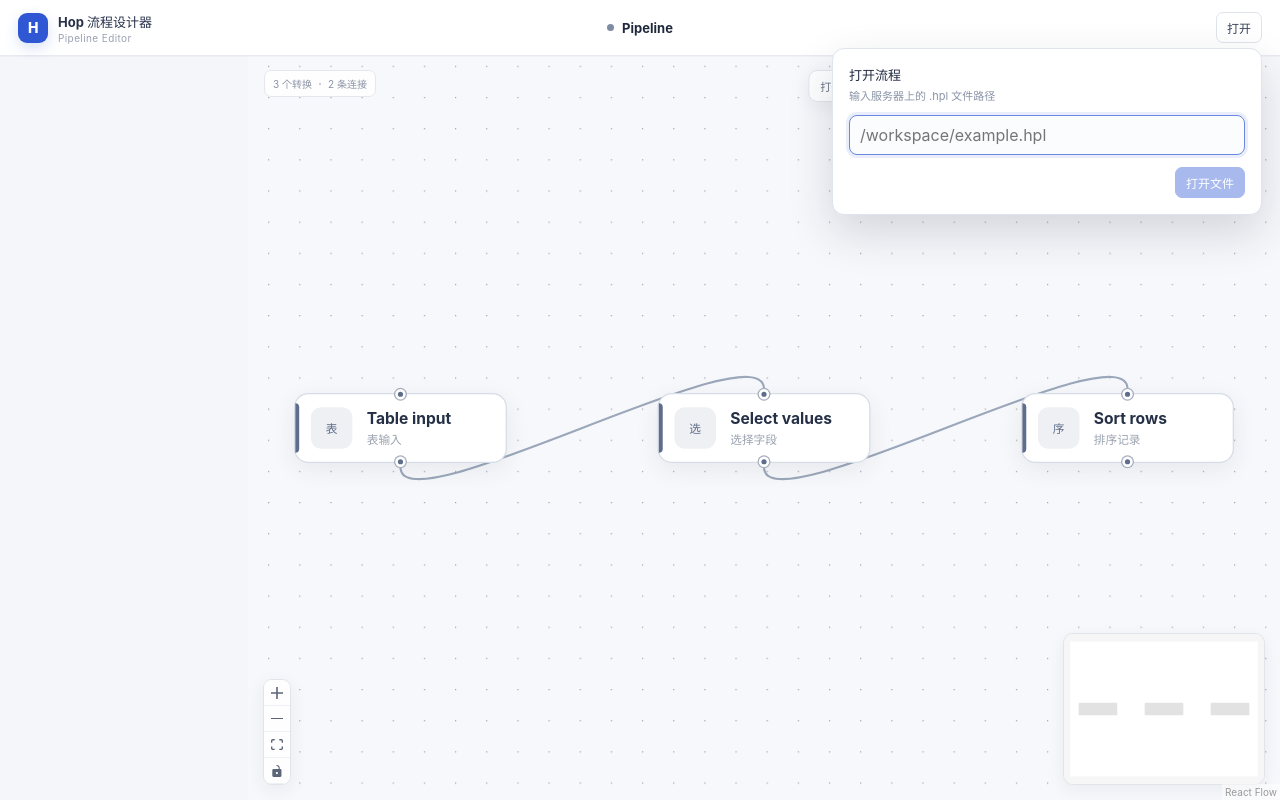
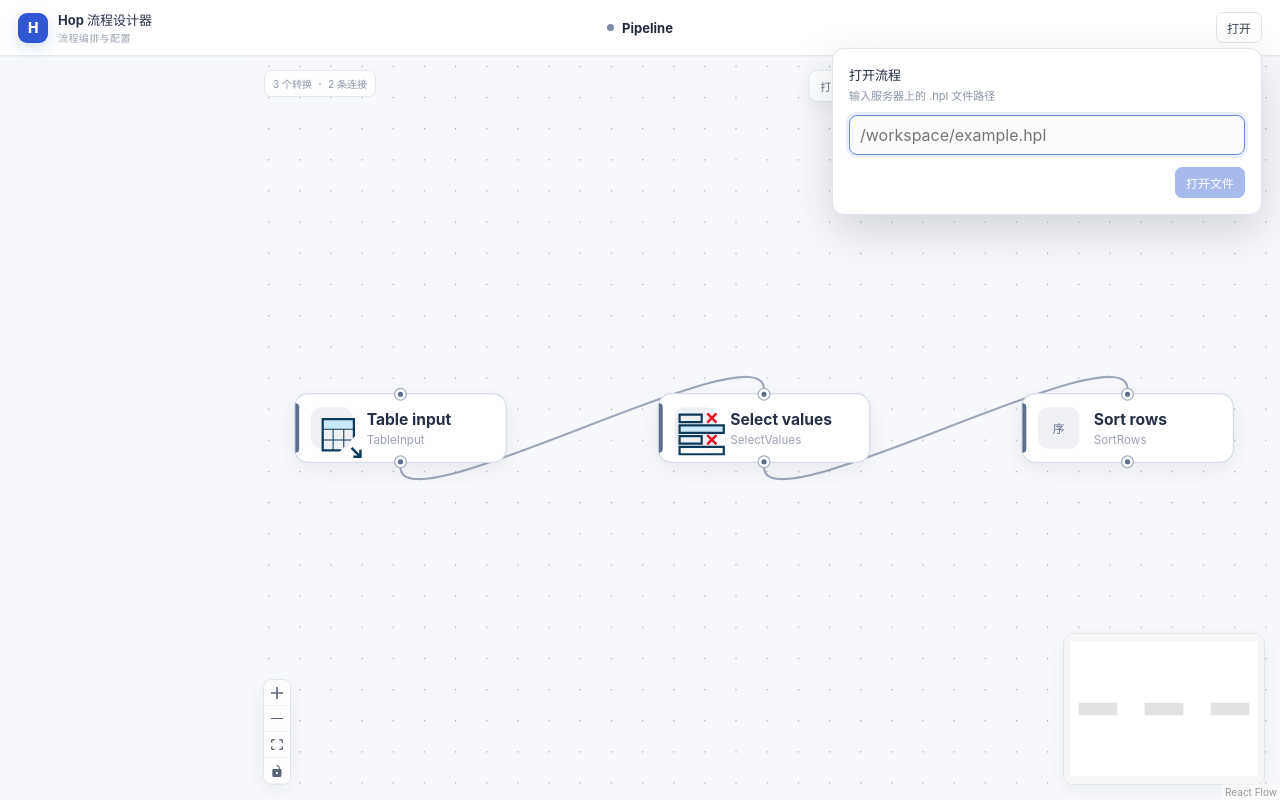
Before and after one commit to cxhttt233/hop-modern-web, a React (Vite) app in the folder app/: page / in a window 1280 px wide. Built offline with nearby package versions, Linux system fonts and the light colour scheme.

Commit message:
feat(ui): use official Hop transform icons

```diff
--- a/app/src/App.tsx
+++ b/app/src/App.tsx
@@ -4,6 +4,10 @@ import type { HopGraphDocument } from "@hop-modern/contracts";
 import { DatabaseConnectionPanel, type DatabaseConnection } from "./editor/DatabaseConnectionPanel";
 import { addPipelineTransform, connectPipelineTransforms, deletePipelineTransform, movePipelineTransforms, openPipelineGraph, readPipelineTransformConfig, redoPipelineEdit, savePipeline, undoPipelineEdit, writePipelineTransformConfig, type GraphSource, type TransformConfigDocument } from "./editor/graphProvider";
 import { GenericConfigPanel } from "./editor/GenericConfigPanel";
+import { TRANSFORM_ICONS_A } from "./transformIconsA";
+import { TRANSFORM_ICONS_B } from "./transformIconsB";
+
+const TRANSFORM_ICONS: Record<string, string> = { ...TRANSFORM_ICONS_A, ...TRANSFORM_ICONS_B };
 
 const P0_TRANSFORMS = [
   "CheckSum", "ConcatFields", "DataGrid", "ExecSql", "FilterRows", "GroupBy", "Http",
@@ -89,10 +93,10 @@ function graphNodes(document: HopGraphDocument): Node[] {
         pluginId: node.pluginId,
         label: (
           <div className="transform-node-content">
-            <span className="transform-node-icon">{meta.glyph}</span>
+            <span className="transform-node-icon">{TRANSFORM_ICONS[node.pluginId ?? ""] ? <img src={TRANSFORM_ICONS[node.pluginId ?? ""]} alt="" /> : meta.glyph}</span>
             <span className="transform-node-copy">
               <strong>{transformDisplayName(node)}</strong>
-              <small>{meta.name}</small>
+              <small>{node.pluginId ?? meta.name}</small>
             </span>
           </div>
         ),
@@ -300,7 +304,7 @@ export function App() {
           <span className="brand-mark">H</span>
           <span className="brand-copy">
             <strong>Hop 流程设计器</strong>
-            <small>Pipeline Editor</small>
+            <small>流程编排与配置</small>
           </span>
         </div>
 
@@ -370,7 +374,7 @@ export function App() {
                         const meta = transformMeta(pluginId);
                         return (
                           <button key={pluginId} type="button" aria-label={pluginId} draggable onDragStart={(event) => onPaletteDragStart(event, pluginId)} title={`${meta.name} · ${pluginId}`}>
-                            <span className={`palette-icon category-${meta.category}`}>{meta.glyph}</span>
+                            <span className={`palette-icon category-${meta.category}`}>{TRANSFORM_ICONS[pluginId] ? <img src={TRANSFORM_ICONS[pluginId]} alt="" /> : meta.glyph}</span>
                             <span className="palette-item-copy">
                               <strong>{meta.name}</strong>
                               <small>{pluginId}</small>
@@ -395,10 +399,10 @@ export function App() {
 
         {selected && (
           <div className="selection-toolbar" aria-label="Selected transform actions">
-            <span className={`selection-icon category-${selectedMeta?.category ?? "flow"}`}>{selectedMeta?.glyph ?? "·"}</span>
+            <span className={`selection-icon category-${selectedMeta?.category ?? "flow"}`}>{TRANSFORM_ICONS[String(selected.data.pluginId ?? "")] ? <img src={TRANSFORM_ICONS[String(selected.data.pluginId ?? "")]} alt="" /> : (selectedMeta?.glyph ?? "·")}</span>
             <span className="selection-copy">
               <strong>{selectedDisplayName}</strong>
-              <small>{selectedMeta?.name ?? String(selected.data.pluginId ?? "")}</small>
+              <small>{String(selected.data.pluginId ?? selectedMeta?.name ?? "")}</small>
             </span>
             {String(selected.data.pluginId ?? "") === "TableInput" && (
               <button type="button" aria-label="Connections" onClick={() => {
```
